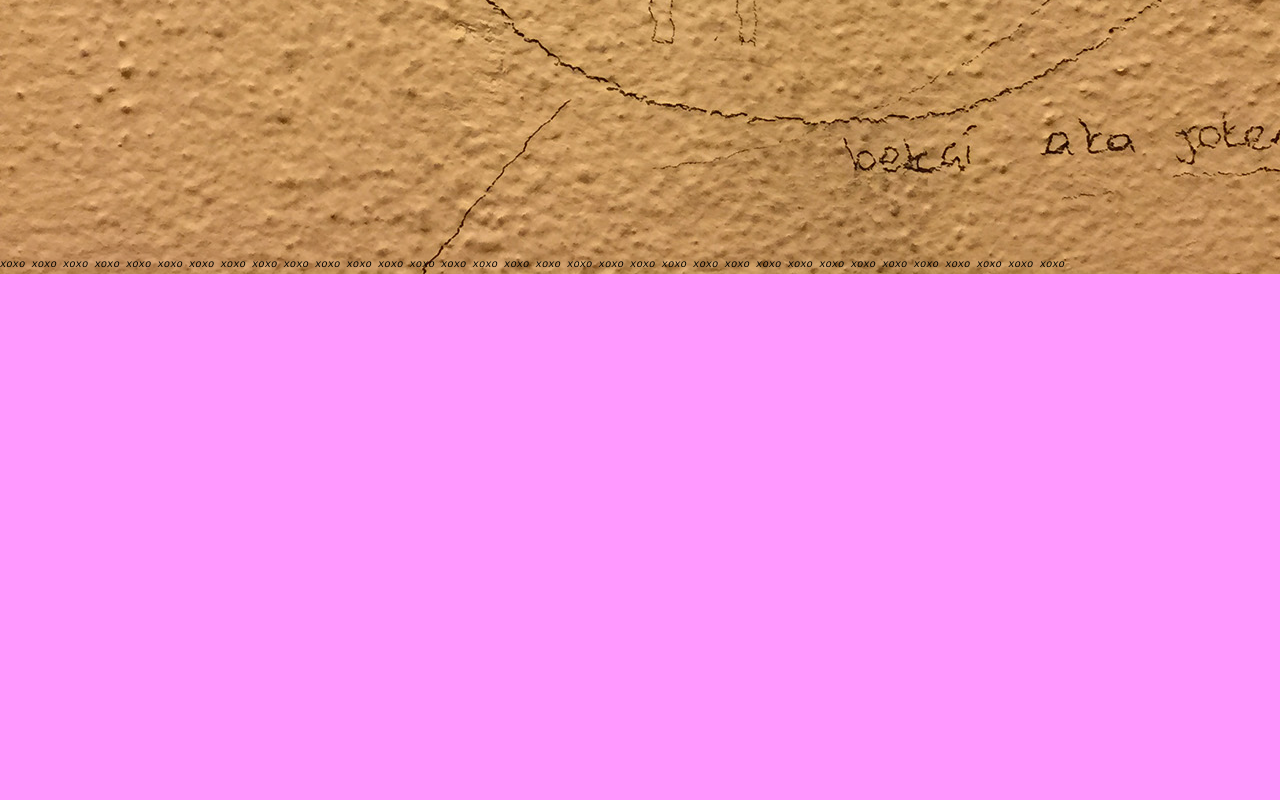
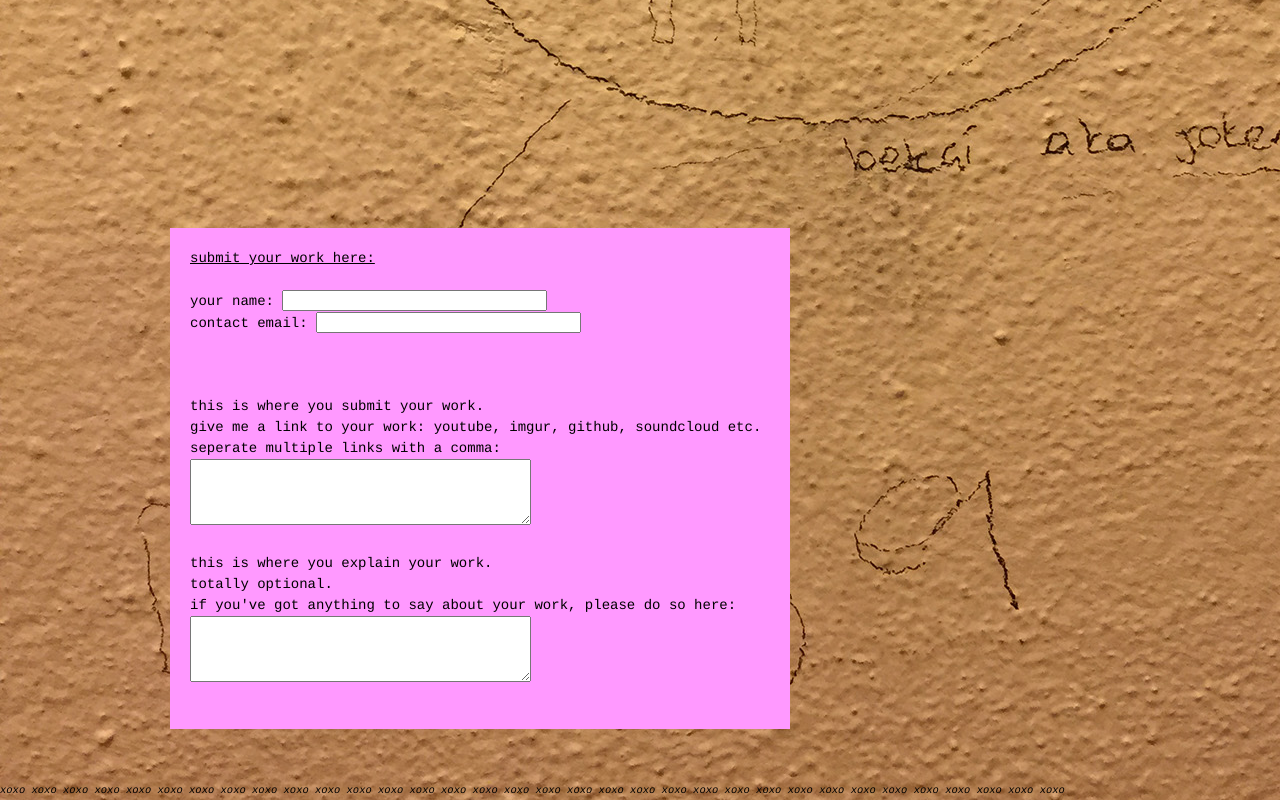
Before and after one commit to tturan/call, a plain HTML site: page index.html in a window 1280 px wide. Shown: the part 3109-3909 px from the top of the page. Before the commit the page ends 3383 px from the top, so only its background shows below. Drawn offline with Linux system fonts and the light colour scheme.

Commit message:
last night

```diff
--- a/index.html
+++ b/index.html
@@ -120,6 +120,47 @@
       </div>
       <!-- end invis box -->
 
+      <!-- real box -->
+      <div class="box grid_8" id="submit">
+        <form action="http://formspree.io/taylan.turan.999@gmail.com" method="get">
+          <fieldset>
+            <legend>
+              <ins>submit your work here:</ins>
+            </legend>
+            <br>
+            <label>
+              your name:
+              <input type="text" name="name" size="30" maxlenght="100">
+            </label>
+            <br>
+            <label>
+              contact email:
+              <input type="text" name="email" size="30" maxlenght="100">
+            </label>
+          </fieldset>
+            <br>
+            <br>
+          <fieldset>
+            <p>
+            <label for="link">
+              this is where you submit your work.<br>give me a link to your work: youtube, imgur, github, soundcloud etc.<br>seperate multiple links with a comma:
+            </label>
+            <textarea rows="4" cols="40" name="link" id="link">
+            </textarea>
+            </p>
+            <br>
+            <p>
+            <label for="explain">
+              this is where you explain your work. <br>totally optional.<br>if you've got anything to say about your work, please do so here:
+            </label>
+            <textarea rows="4" cols="40" name="explain" id="explain">
+            </textarea>
+            </p>
+          </fieldset>
+        </form>
+      </div>
+      <!-- end box -->
+
     </section>
 
     <section class="footer">
```
